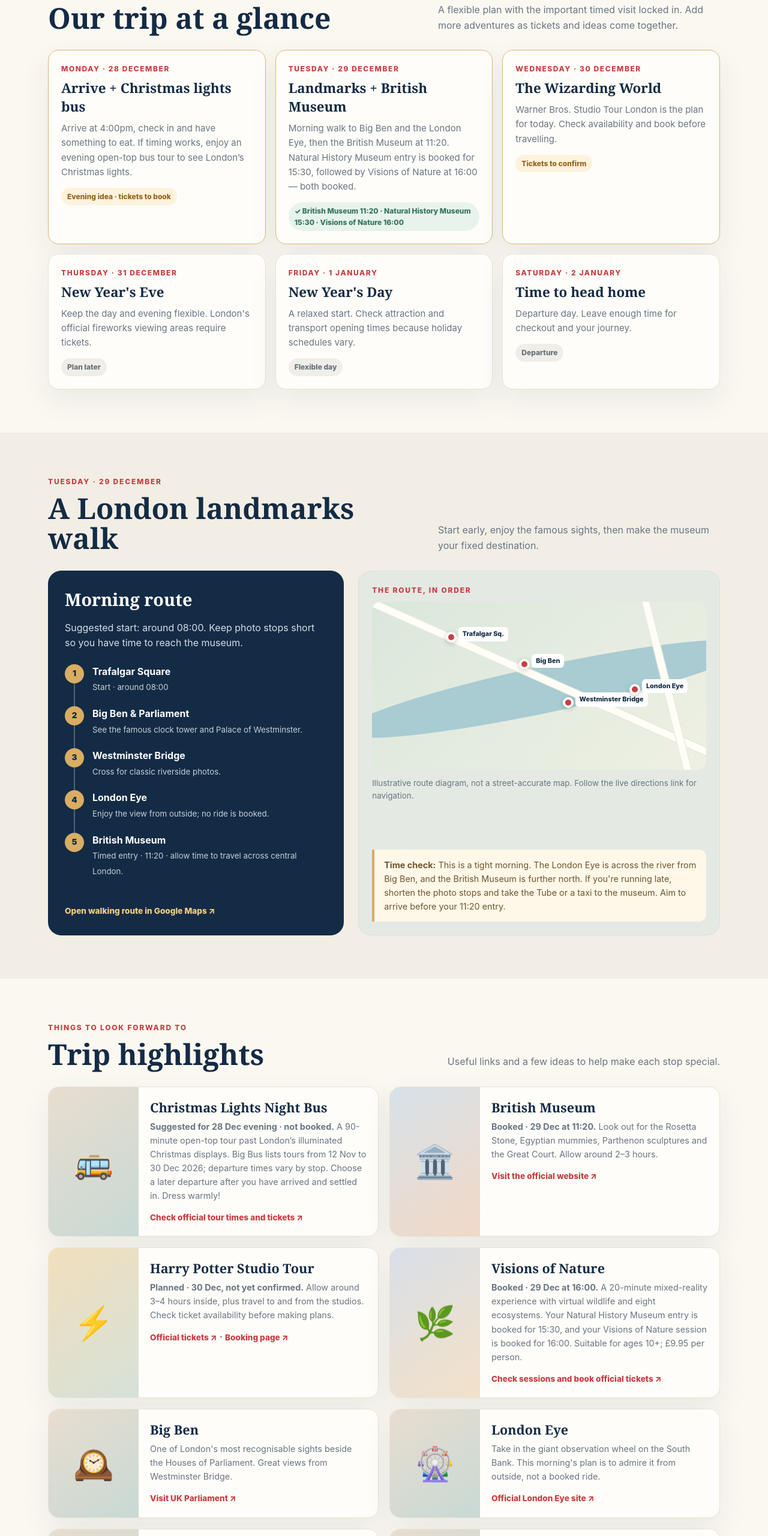
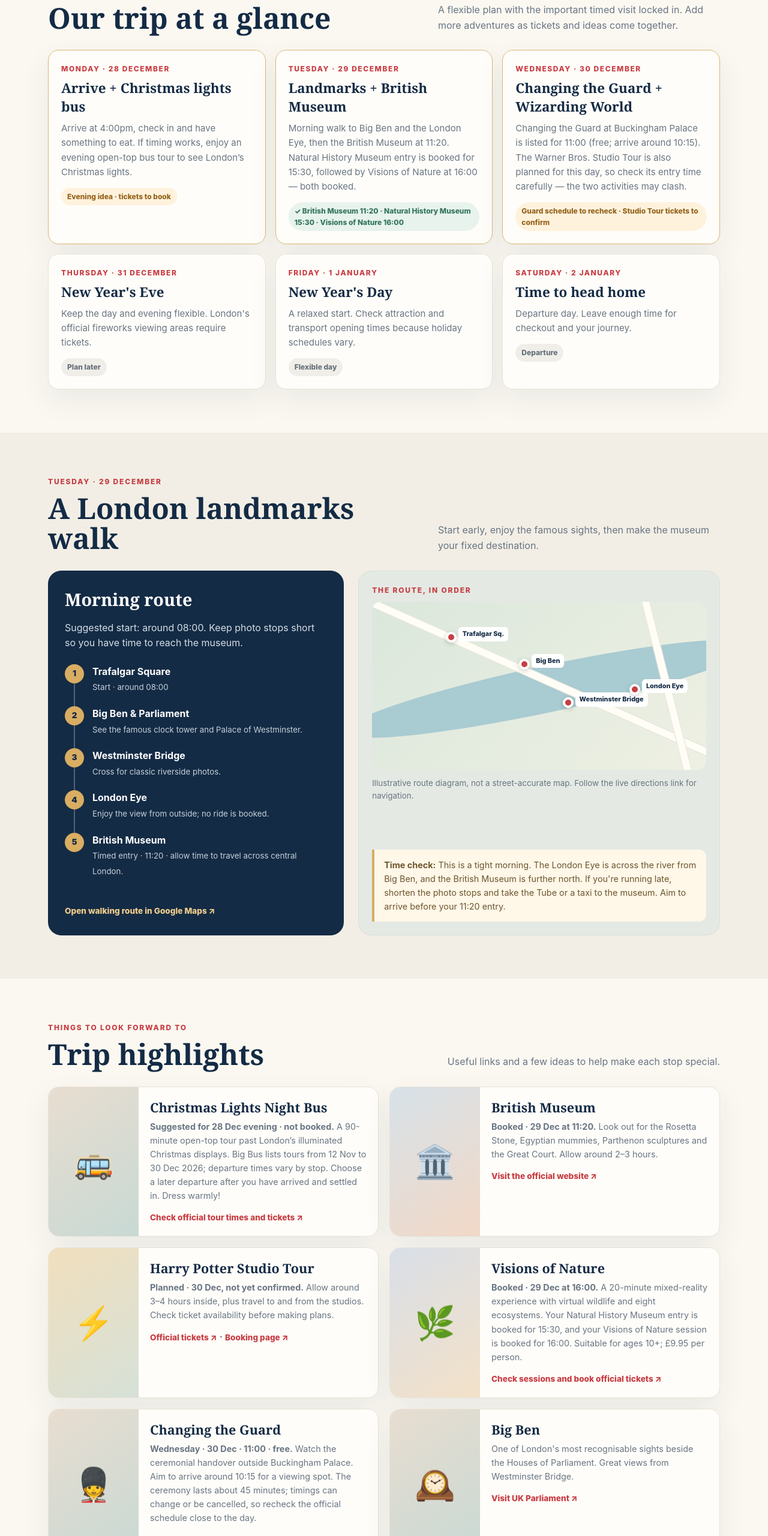
Before and after one commit to ChrisBeast67/london-family-trip, a plain HTML site: page index.html in a window 1280 px wide. Shown: the part 780-3340 px from the top of the page at 60% size. Drawn offline with Linux system fonts and the light colour scheme.

Commit message:
Add Changing the Guard to London itinerary

```diff
--- a/index.html
+++ b/index.html
@@ -41,7 +41,7 @@ footer{background:var(--navy);color:#dce4eb;padding:35px 0}.foot{display:flex;ju
   <div class="days">
    <article class="day featured"><div class="date">Monday · 28 December</div><h3>Arrive + Christmas lights bus</h3><p>Arrive at 4:00pm, check in and have something to eat. If timing works, enjoy an evening open-top bus tour to see London’s Christmas lights.</p><span class="status planned">Evening idea · tickets to book</span></article>
    <article class="day featured"><div class="date">Tuesday · 29 December</div><h3>Landmarks + British Museum</h3><p>Morning walk to Big Ben and the London Eye, then the British Museum at 11:20. Natural History Museum entry is booked for 15:30, followed by Visions of Nature at 16:00 — both booked.</p><span class="status booked">✓ British Museum 11:20 · Natural History Museum 15:30 · Visions of Nature 16:00</span></article>
-   <article class="day featured"><div class="date">Wednesday · 30 December</div><h3>The Wizarding World</h3><p>Warner Bros. Studio Tour London is the plan for today. Check availability and book before travelling.</p><span class="status planned">Tickets to confirm</span></article>
+   <article class="day featured"><div class="date">Wednesday · 30 December</div><h3>Changing the Guard + Wizarding World</h3><p>Changing the Guard at Buckingham Palace is listed for 11:00 (free; arrive around 10:15). The Warner Bros. Studio Tour is also planned for this day, so check its entry time carefully — the two activities may clash.</p><span class="status planned">Guard schedule to recheck · Studio Tour tickets to confirm</span></article>
    <article class="day"><div class="date">Thursday · 31 December</div><h3>New Year's Eve</h3><p>Keep the day and evening flexible. London's official fireworks viewing areas require tickets.</p><span class="status">Plan later</span></article>
    <article class="day"><div class="date">Friday · 1 January</div><h3>New Year's Day</h3><p>A relaxed start. Check attraction and transport opening times because holiday schedules vary.</p><span class="status">Flexible day</span></article>
    <article class="day"><div class="date">Saturday · 2 January</div><h3>Time to head home</h3><p>Departure day. Leave enough time for checkout and your journey.</p><span class="status">Departure</span></article>
@@ -72,9 +72,10 @@ footer{background:var(--navy);color:#dce4eb;padding:35px 0}.foot{display:flex;ju
    <article class="place"><div class="place-art">🏛️</div><div class="place-body"><h3>British Museum</h3><p><b>Booked · 29 Dec at 11:20.</b> Look out for the Rosetta Stone, Egyptian mummies, Parthenon sculptures and the Great Court. Allow around 2–3 hours.</p><a href="https://www.britishmuseum.org/visit" target="_blank" rel="noopener">Visit the official website ↗</a></div></article>
    <article class="place"><div class="place-art">⚡</div><div class="place-body"><h3>Harry Potter Studio Tour</h3><p><b>Planned · 30 Dec, not yet confirmed.</b> Allow around 3–4 hours inside, plus travel to and from the studios. Check ticket availability before making plans.</p><a href="https://www.wbstudiotour.co.uk/tickets/" target="_blank" rel="noopener">Official tickets ↗</a> · <a href="https://book.wbstudiotour.com/?event_type_id=2&amp;site_id=1" target="_blank" rel="noopener">Booking page ↗</a></div></article>
    <article class="place"><div class="place-art">🌿</div><div class="place-body"><h3>Visions of Nature</h3><p><b>Booked · 29 Dec at 16:00.</b> A 20-minute mixed-reality experience with virtual wildlife and eight ecosystems. Your Natural History Museum entry is booked for 15:30, and your Visions of Nature session is booked for 16:00. Suitable for ages 10+; £9.95 per person.</p><a href="https://www.nhm.ac.uk/visit/exhibitions/visions-of-nature.html" target="_blank" rel="noopener">Check sessions and book official tickets ↗</a></div></article>
+   <article class="place"><div class="place-art">💂</div><div class="place-body"><h3>Changing the Guard</h3><p><b>Wednesday · 30 Dec · 11:00 · free.</b> Watch the ceremonial handover outside Buckingham Palace. Aim to arrive around 10:15 for a viewing spot. The ceremony lasts about 45 minutes; timings can change or be cancelled, so recheck the official schedule close to the day.</p><a href="https://www.householddivision.org.uk/changing-the-guard" target="_blank" rel="noopener">Check the official schedule ↗</a></div></article>
    <article class="place"><div class="place-art">🕰️</div><div class="place-body"><h3>Big Ben</h3><p>One of London's most recognisable sights beside the Houses of Parliament. Great views from Westminster Bridge.</p><a href="https://www.parliament.uk/visiting/" target="_blank" rel="noopener">Visit UK Parliament ↗</a></div></article>
    <article class="place"><div class="place-art">🎡</div><div class="place-body"><h3>London Eye</h3><p>Take in the giant observation wheel on the South Bank. This morning's plan is to admire it from outside, not a booked ride.</p><a href="https://www.londoneye.com/" target="_blank" rel="noopener">Official London Eye site ↗</a></div></article>
-   <article class="place"><div class="place-art">🦁</div><div class="place-body"><h3>Trafalgar Square</h3><p>A lively central London meeting point and a good starting place for the morning sightseeing walk.</p><a href="https://www.visitlondon.com/things-to-do/place/283 એ" target="_blank" rel="noopener">Explore London ↗</a></div></article>
+   <article class="place"><div class="place-art">🦁</div><div class="place-body"><h3>Trafalgar Square</h3><p>A lively central London meeting point and a good starting place for the morning sightseeing walk.</p><a href="https://www.visitlondon.com/things-to-do/place/283" target="_blank" rel="noopener">Explore London ↗</a></div></article>
    <article class="place"><div class="place-art">🌉</div><div class="place-body"><h3>Westminster Bridge</h3><p>Walk across the Thames for classic views of Big Ben, Parliament and the London Eye.</p><a href="https://www.visitlondon.com/" target="_blank" rel="noopener">Visit London ↗</a></div></article>
   </div>
  </div></section>
```
